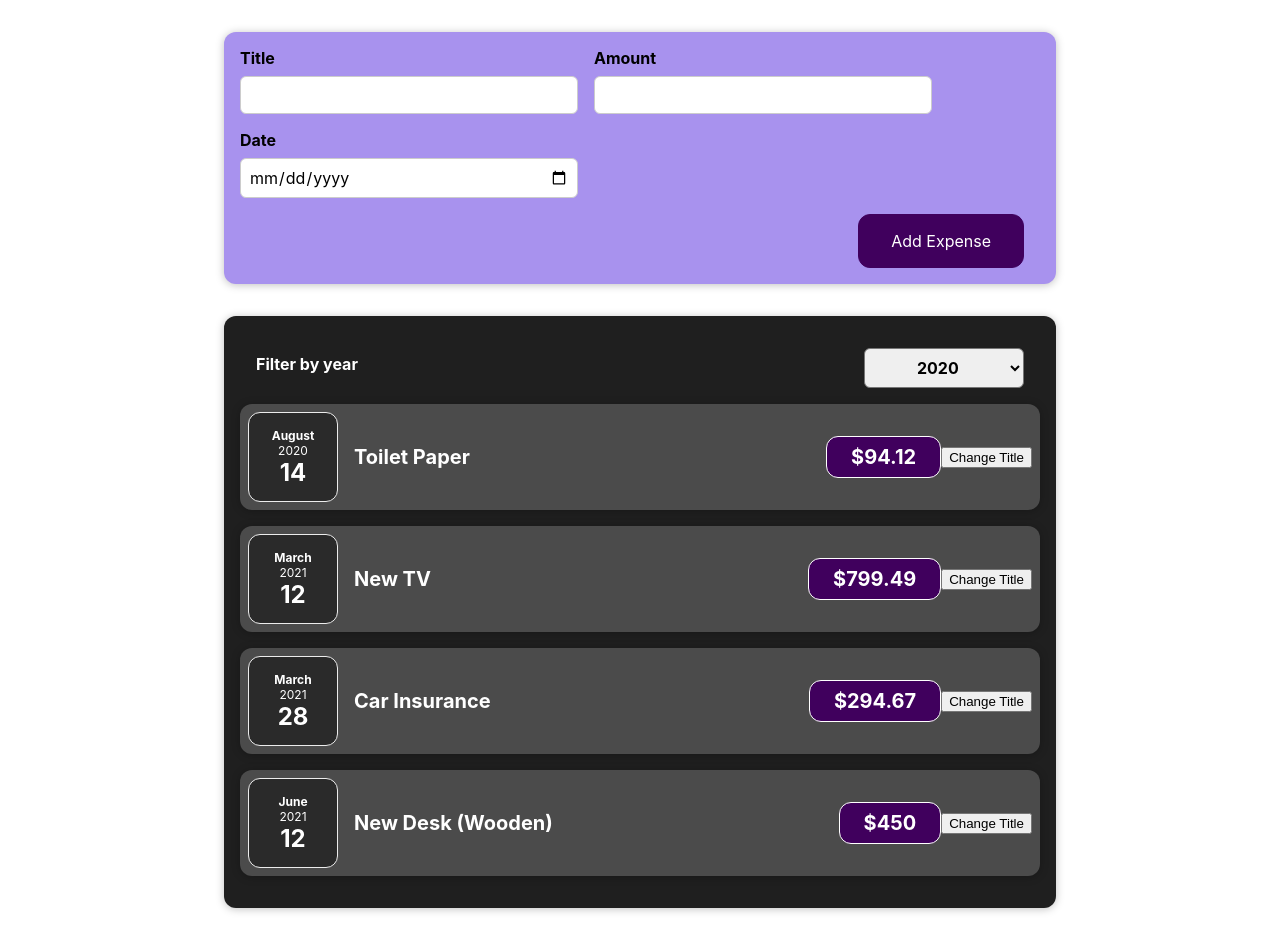
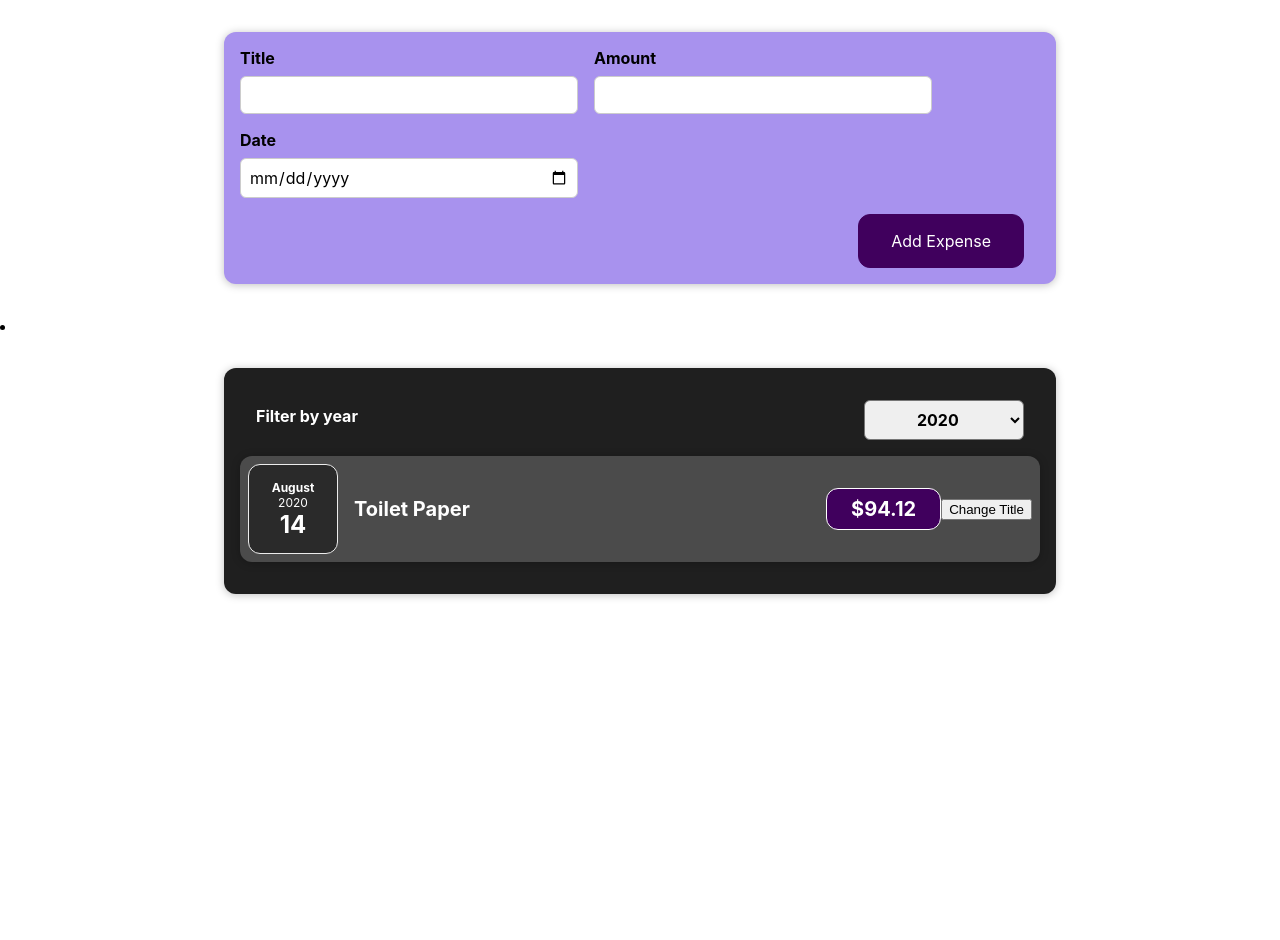
Before and after one commit to sangeetparashar/learningReact, a React (Create React App) app: page / in a window 1280 px wide. After the commit the page ends 800 px from the top, so only its background shows below. Built offline with nearby package versions, Linux system fonts and the light colour scheme.

Commit message:
refactor and move out repeating list component

```diff
--- a/src/Components/Expenses/ExpenseItem.js
+++ b/src/Components/Expenses/ExpenseItem.js
@@ -7,7 +7,6 @@
 const ExpenseItem = (props) => {
   const [title, setTitle] = useState(props.title);
   console.log("ExpenseItem evaluated by React");
-
   const clickHandler = () => {
     setTitle("Updated!");
     console.log(title);
--- /dev/null
+++ b/src/Components/Expenses/ExpenseList.css
@@ -0,0 +1,9 @@
+.expenses-list {
+  list-style: none;
+  padding: 0;
+}
+
+.expenses-list__fallback {
+  color: white;
+  text-align: center;
+}
--- /dev/null
+++ b/src/Components/Expenses/ExpenseList.js
@@ -0,0 +1,22 @@
+import ExpenseItem from "./ExpenseItem";
+import "./ExpenseList.css";
+
+const ExpenseList = (props) => {
+  if (props.items.length === 0)
+    return <h2 className="expenses-list__fallback"> Found no expenses.</h2>;
+
+  return (
+    <ul className="expenses-list">
+      {props.items.map((expense) => (
+        <ExpenseItem
+          key={expense.id}
+          title={expense.title}
+          amount={expense.amount}
+          date={expense.date}
+        />
+      ))}
+    </ul>
+  );
+};
+
+export default ExpenseList;
--- a/src/Components/Expenses/Expenses.js
+++ b/src/Components/Expenses/Expenses.js
@@ -1,34 +1,30 @@
 import React, { useState } from "react";
 
-import ExpenseItem from "./ExpenseItem";
+import ExpenseList from "./ExpenseList";
 import Card from "../UI/Card";
 import ExpensesFilter from "../ExpensesFilter";
 import "./Expenses.css";
 
 const Expenses = (props) => {
   const [filteredYear, setFilteredYear] = useState("2020");
-
   const filterChangeHandler = (selectedYear) => {
     setFilteredYear(selectedYear);
   };
 
+  const filteredExpense = props.items.filter(
+    (item) => item.date.getFullYear().toString() === filteredYear
+  );
+
   return (
-    <div>
+    <li>
       <Card className="expenses">
         <ExpensesFilter
           selected={filteredYear}
           onChangeFilter={filterChangeHandler}
         />
-        {props.items.map((expense) => (
-          <ExpenseItem
-            key={expense.id}
-            title={expense.title}
-            amount={expense.amount}
-            date={expense.date}
-          />
-        ))}
+        <ExpenseList items={filteredExpense} />
       </Card>
-    </div>
+    </li>
   );
 };
 
```
